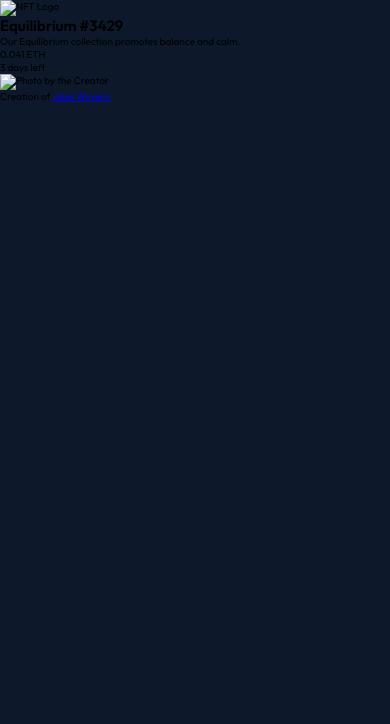
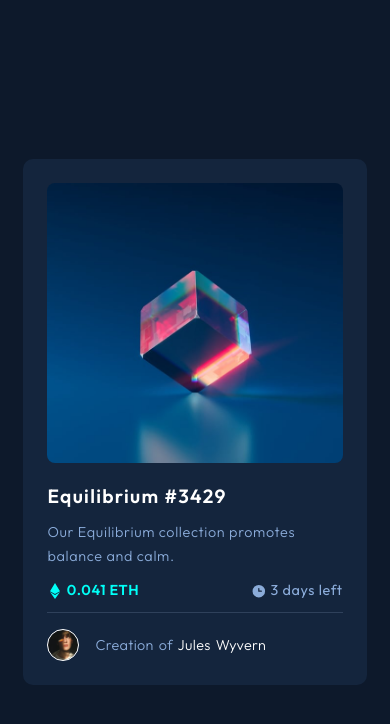
Before and after one commit to JohnJaramillodev/nft-preview-card-component, a plain HTML site: page index.html in a window 390 px wide. Drawn offline with Linux system fonts and the light colour scheme.

Commit message:
mobile view done

```diff
--- a/index.html
+++ b/index.html
@@ -17,7 +17,7 @@
 <body>
   <main class="card">
     <div class="card__img-container">
-      <img src="" alt="NFT Logo">
+      <img src="/images/image-equilibrium.jpg" alt="NFT Logo">
     </div>
     <section class="card__info-container">
       <h1>Equilibrium #3429</h1>
@@ -29,7 +29,6 @@
     </section>
     <section class="card__created-by">
       <div>
-        <img src="" alt="Photo by the Creator">
       </div>
       <p>Creation of <a href="/">Jules Wyvern</a></p>
     </section>
--- a/main.css
+++ b/main.css
@@ -14,7 +14,116 @@
 }
 
 body {
+    display: grid;
+    place-items: center;
+    height: 100vh;
     font-size: 62.5%;
     font-family: 'Outfit', sans-serif;
     background-color: var(--main-background);
 }
+
+p {
+    font-weight: 300;
+    color: var(--primary);
+}
+
+.card {
+    width: 88%;
+    height: fit-content;
+    padding: 24px;
+    border-radius: 10px;
+    background-color: var(--card-background);
+}
+
+.card__img-container img {
+    width: 100%;
+    height: 280px;
+    border-radius: 8px;
+}
+
+.card__info-container {
+    padding: 18px 0 10px;
+    border-bottom: 1px solid var(--dark-blue-line);
+}
+
+.card__info-container h1 {
+    margin-bottom: 12px;
+    font-size: 1.2rem;
+    letter-spacing: 0.08rem;
+    color: var(--White);
+}
+
+.card__info-container p {
+    padding-right: 10px;
+    font-size: 0.9rem;
+    letter-spacing: 0.04rem;
+    line-height: 1.5rem;
+}
+
+.info-container--price {
+    display: flex;
+    justify-content: space-between;
+    margin-top: 10px;
+}
+
+.info-container--price p:first-child {
+    font-weight: bold;
+    color: var(--second-primary);
+}
+
+.info-container--price p:first-child span {
+    display: inline-block;
+    width: 16px;
+    height: 16px;
+    vertical-align:text-bottom;
+    background-image: url('/images/icon-ethereum.svg');
+    background-size: contain;
+    background-position: center;
+    background-repeat: no-repeat;
+}
+
+.info-container--price p:last-child {
+    padding: 0;
+    font-weight: 400;
+    text-align: right;
+}
+
+.info-container--price p:last-child span {
+    display: inline-block;
+    width: 16px;
+    height: 16px;
+    vertical-align: sub;
+    background-image: url('/images/icon-clock.svg');
+    background-size: contain;
+    background-position: center;
+    background-repeat: no-repeat;
+}
+
+.card__created-by {
+    display: flex;
+    align-items: center;
+    margin-top: 16px;
+}
+
+.card__created-by div {
+    width: 32px;
+    height: 32px;
+    border: 1px solid var(--White);
+    border-radius: 50%;
+    background-image: url('/images/image-avatar.png');
+    background-size: cover;
+    background-position: center;
+    background-repeat: no-repeat;
+}
+
+.card__created-by p {
+    margin-left: 16px;
+    font-size: 0.9rem;
+    letter-spacing: 0.02rem;
+    word-spacing: 0.1rem;
+}
+
+.card__created-by a {
+    color: var(--White);
+    text-decoration: none;
+}
```
